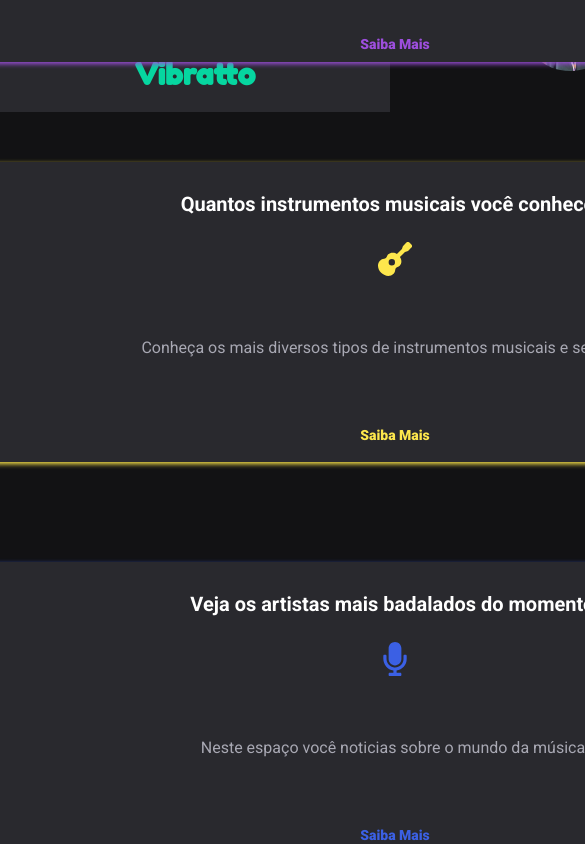
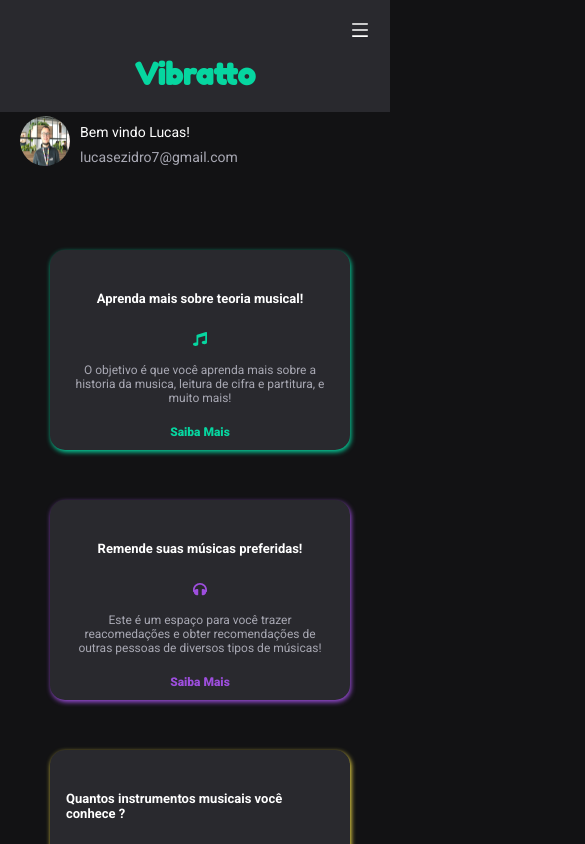
Before and after one commit to Lucasezidro/Vibratto, a React (Vite) app: page / in a window 390 px wide. Shown: the top 844 px of the page, 585 px wide, since content can reach past the window. Built offline with nearby package versions, Linux system fonts and the light colour scheme.

Commit message:
create responsive theme for home page

```diff
--- a/src/components/Card/style.module.scss
+++ b/src/components/Card/style.module.scss
@@ -3,13 +3,10 @@
   align-items: center;
   justify-content: center;
   flex-direction: column;
-  width: 900px;
+  width: 500px;
   height: 300px;
   border-radius: 15px;
   background: var(--gray-800);
-  position: relative;
-  bottom: 750px;
-  left: 200px;
   padding: 16px;
   gap: 24px;
   margin: 0;
@@ -59,3 +56,65 @@
     }
   }
 }
+
+@media (max-width: 500px) {
+  .card {
+    display: flex;
+    align-items: center;
+    justify-content: center;
+    flex-direction: column;
+    width: 300px;
+    height: 200px;
+    border-radius: 15px;
+    background: var(--gray-800);
+    gap: 14px;
+
+    .title {
+      position: relative;
+      top: 10px;
+      display: flex;
+      align-items: center;
+      justify-content: center;
+      flex-direction: column;
+      gap: 16px;
+
+      strong {
+        font-size: 13px;
+      }
+
+      .icon {
+        position: relative;
+        bottom: 80px;
+        font-size: 14px;
+      }
+    }
+
+    .description {
+      display: flex;
+      align-items: center;
+      justify-content: center;
+      flex-direction: column;
+      gap: 20px;
+
+      span {
+        position: relative;
+        top: 20px;
+        text-align: center;
+        font-size: 12px;
+        color: var(--gray-300);
+      }
+
+      a {
+        position: relative;
+        top: 20px;
+        transition: all 0.5s;
+        font-size: 12px;
+        font-weight: 900;
+
+        &:hover {
+          filter: brightness(0.8);
+        }
+      }
+    }
+  }
+}
--- a/src/components/HomeContent/style.module.scss
+++ b/src/components/HomeContent/style.module.scss
@@ -1,7 +1,21 @@
 .cards {
-  display: flex;
-  align-items: center;
-  justify-content: center;
-  flex-direction: column;
-  gap: 100px;
+  position: absolute;
+  top: 200px;
+  left: 700px;
+  display: grid;
+  grid-template-columns: repeat(2, 1fr);
+  gap: 50px;
 }
+
+@media (max-width: 1270px) {
+  .cards {
+    position: absolute;
+    top: 250px;
+    left: 50px;
+    display: flex;
+    align-items: center;
+    justify-content: center;
+    flex-direction: column;
+    gap: 50px;
+  }
+}
--- a/src/components/Menu/menu.module.scss
+++ b/src/components/Menu/menu.module.scss
@@ -9,7 +9,7 @@
   padding: 4rem;
 
   .title {
-    font-family: 'Fredoka One', cursive;
+    font-family: "Fredoka One", cursive;
     font-size: 50px;
     color: var(--green-500);
   }
@@ -27,7 +27,7 @@
 
       .icon {
         font-size: 20px;
-        color: var(--purple-500)
+        color: var(--purple-500);
       }
 
       a {
@@ -99,7 +99,7 @@
 
           .icon {
             font-size: 20px;
-            color: var(--purple-500)
+            color: var(--purple-500);
           }
 
           a {
@@ -113,7 +113,46 @@
           }
         }
       }
+
+      .responsivelogin {
+        position: relative;
+        left: 80px;
+        top: 100px;
+
+        .responsivecreateAccount {
+          position: relative;
+          right: 50px;
+          width: 150px;
+          padding: 8px;
+          border-radius: 8px;
+          font-weight: bold;
+          color: var(--green-500);
+          background-color: transparent;
+          border: 1px solid var(--green-500);
+          transition: all 0.5s;
+
+          &:hover {
+            filter: brightness(0.8);
+          }
+        }
+
+        .responsivesignin {
+          position: relative;
+          right: 10px;
+          width: 150px;
+          padding: 8px;
+          border-radius: 8px;
+          font-weight: bold;
+          color: var(--gray-900);
+          background: var(--green-500);
+          border: none;
+          transition: background-color 0.5s;
+
+          &:hover {
+            filter: brightness(0.8);
+          }
+        }
+      }
     }
-
   }
 }
--- a/src/components/Menu/menu.tsx
+++ b/src/components/Menu/menu.tsx
@@ -42,6 +42,11 @@ const Menu = () => {
               <a href="/artist">Artistas</a>
             </li>
           </ul>
+
+          <div className={styles.responsivelogin}>
+            <button className={styles.responsivecreateAccount}>Criar Conta</button>
+            <button className={styles.responsivesignin}>Entrar</button>
+          </div>
         </div>
       )}
 
--- a/src/pages/home/style.module.scss
+++ b/src/pages/home/style.module.scss
@@ -53,7 +53,7 @@
       transition: all 0.5s;
 
       &:hover {
-        filter: brightness(0.8)
+        filter: brightness(0.8);
       }
     }
 
@@ -74,5 +74,55 @@
       }
     }
   }
+}
 
+@media (max-width: 1270px) {
+  .container {
+    position: absolute;
+
+    .userdata {
+      position: relative;
+      right: 500px;
+      top: 150px;
+      display: flex;
+      align-items: center;
+      justify-content: center;
+      flex-direction: row;
+      z-index: 0;
+
+      img {
+        position: relative;
+        bottom: 100px;
+        right: 30px;
+        border-radius: 50%;
+        width: 50px;
+        height: 50px;
+      }
+
+      .welcome {
+        position: relative;
+        bottom: 110px;
+        right: 20px;
+        width: 200px;
+      }
+
+      .email {
+        position: relative;
+        bottom: 85px;
+        right: 220px;
+        color: var(--gray-300);
+      }
+    }
+    .login {
+      display: none;
+
+      .createAccount {
+        display: none;
+      }
+
+      .signin {
+        display: none;
+      }
+    }
+  }
 }
```
